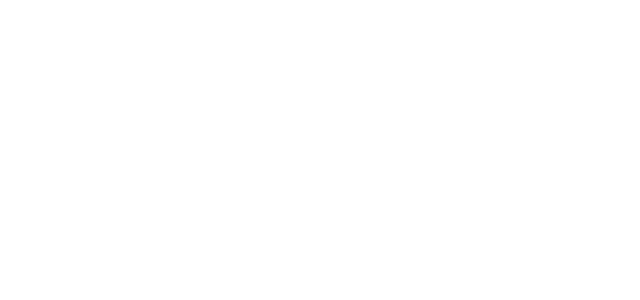
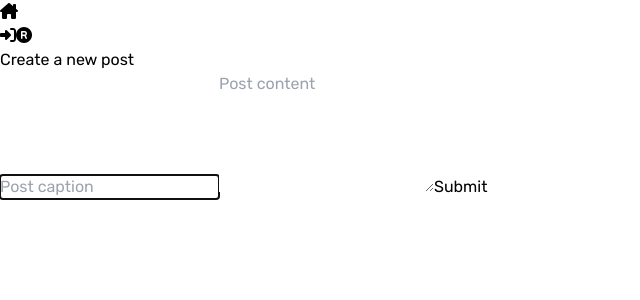
Before and after one commit to Ishrak-Adit07/MERN-Todo, a React (Vite) app in the folder client/: page /createPost in a window 1280 px wide. Before the commit this address had no page. Shown: the top 300 px of the page, without its empty margins (0-640 px from the left). Built offline with nearby package versions, Linux system fonts and the light colour scheme.

Commit message:
FE create post commit

```diff
--- a/client/src/App.jsx
+++ b/client/src/App.jsx
@@ -5,6 +5,7 @@
 import Register from './pages/users/Register';
 import Dashboard from './pages/users/Dashboard';
 import PostHome from './pages/posts/PostHome';
+import CreatePost from './pages/posts/CreatePost';
 
 const App = () => {
   return (
@@ -20,6 +21,8 @@
           <Route path="register" element={<Register />} />
           <Route path="dashboard" element={<Dashboard />} />
 
+          <Route path="createPost" element={<CreatePost />} />
+
         </Route>
 
       </Routes>
--- a/client/src/Controllers/post.controller.js
+++ b/client/src/Controllers/post.controller.js
@@ -27,4 +27,27 @@
     return data;
 }
 
-export { getPosts, getUserPosts }
+const createPost = async(caption, body) =>{
+    if(!caption || !body){
+        throw Error("All field are required");
+    }
+
+    const response = await fetch("/api/post", {
+        method: "POST",
+        headers: {
+            "Content-Type": "application/json",
+            "Authorization": `Bearer ${localStorage.getItem('webToken')}`
+        },
+        body: JSON.stringify({caption, body})
+    });
+
+    const data = await response.json();
+
+    if(!response.ok){
+        throw Error(data.error);
+    }
+
+    return data;
+}
+
+export { getPosts, getUserPosts, createPost }
--- /dev/null
+++ b/client/src/pages/posts/CreatePost.jsx
@@ -0,0 +1,59 @@
+import React, { useState } from 'react';
+import { createPost } from '../../Controllers/post.controller';
+import Alert from '../../components/Alert';
+
+const CreatePost = () => {
+
+  const [error, setError] = useState(null);
+
+  const [caption, setCaption] = useState("");
+  const [body, setBody] = useState("");
+
+    const handleCreatePost = async(e) =>{
+        e.preventDefault();
+        console.log("Post created");
+        console.log(caption, body);
+
+        try {
+
+            const data = await createPost(caption, body);
+            console.log(data);
+
+        } catch (err) {
+            setError(err.message);
+            console.log(err.message);
+        }
+
+        setError(null);
+
+    }
+
+  return (
+    <section className='card'>
+        <h1 className='caption'>Create a new post</h1>
+
+        <form onSubmit={handleCreatePost}>
+            <input type='text'
+                   placeholder='Post caption'
+                   value={caption}
+                   onChange={(e) => setCaption(e.target.value)}
+                   className='input'
+                   autoFocus />
+            <textarea rows="5"
+                      placeholder='Post content'
+                      className='input'
+                      value={body}
+                      onChange={(e) => setBody(e.target.value)}></textarea>
+
+            <button className='btn' type='submit'>
+                Submit
+            </button>
+
+            {error && <Alert msg={error}/>}
+
+        </form>
+    </section>
+  );
+}
+
+export default CreatePost;
```
Also changed, not shown: 1 other file (tests, documents, lock files or other folders).
